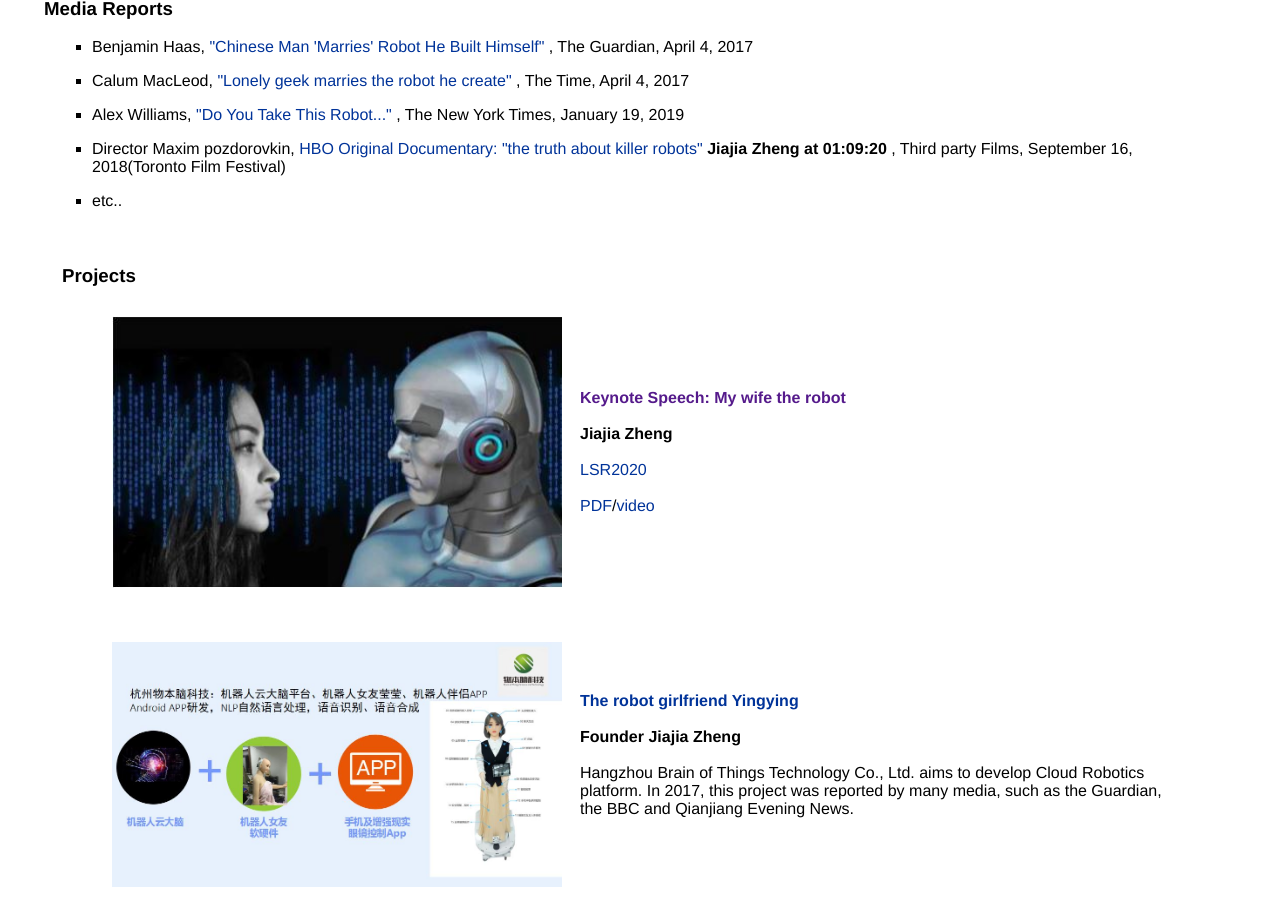
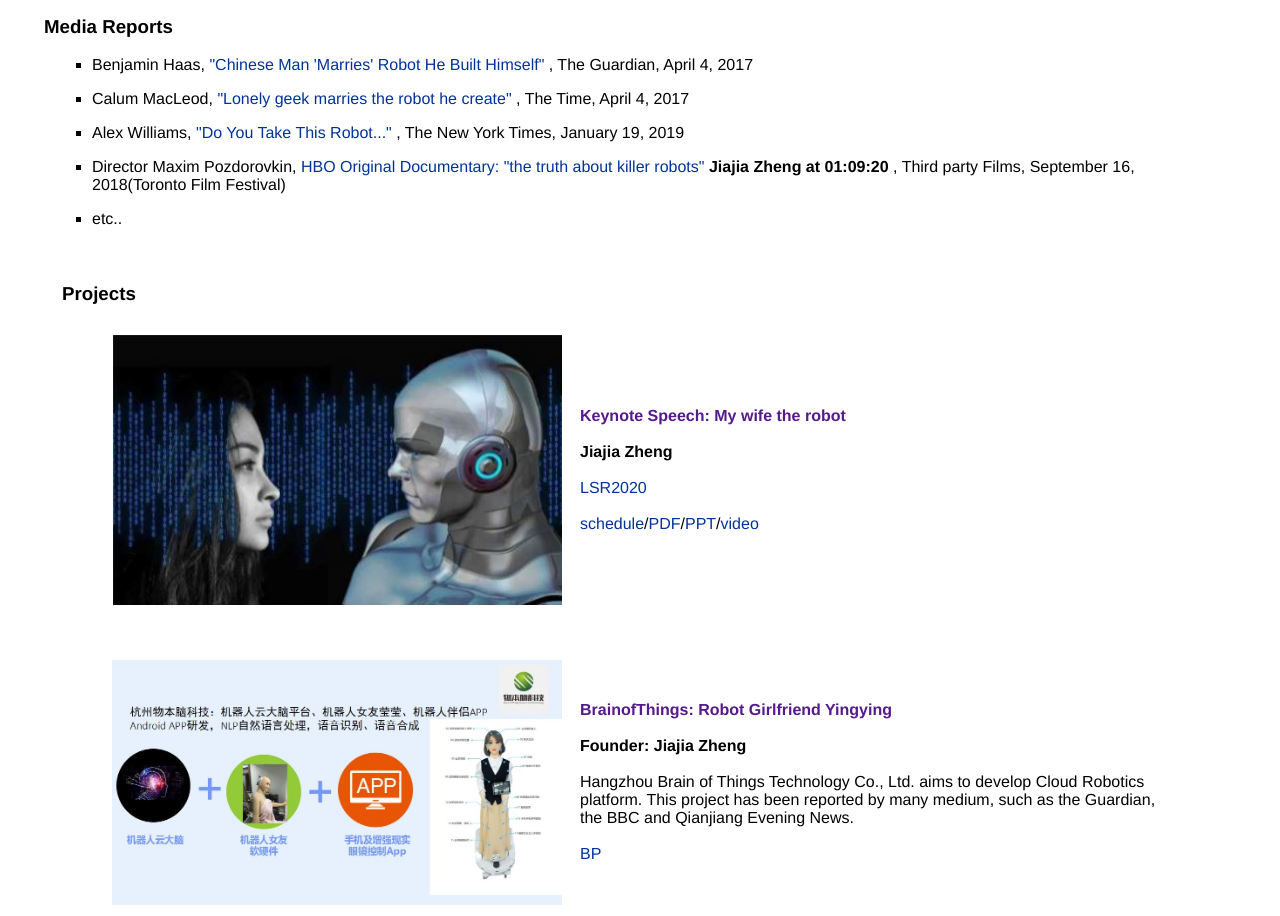
Before and after one commit to happinessjia/happinessjia.github.io, a plain HTML site: page index.html in a window 1280 px wide. Shown: the part 786-1702 px from the top of the page. Drawn offline with Linux system fonts and the light colour scheme.

Commit message:
Initial commit

```diff
--- a/index.html
+++ b/index.html
@@ -14,7 +14,7 @@
 <div>
 Robotics Software Engineer
 Graduated from<a href="https://www.zju.edu.cn/"> Zhejiang University</a><br>
-<a href="http://eagle.zju.edu.cn/">EAGLE-Lab</a> <a href="http://cs.zju.edu.cn/">Computer Science</a>  <br>
+<a href="http://eagle.zju.edu.cn/">EAGLE-Lab</a> <a href="http://www.cs.zju.edu.cn/">Computer Science</a>  <br>
 <br> I was a member of  <a href="https://github.com/ZJUDancer">ZJUDancer</a> <a href="http://cse.zju.edu.cn/">Control Science</a><br>
 
 <b>Email:</b> <tt>happiness dot jiazheng at gmail dot com</tt><br>
@@ -45,10 +45,10 @@ which.style.display="block"
 I obtained my Master's and Bachelor's degrees from Zhejiang University in 2011 and 2008. I participated in the Robocup competition in 2006, and won the first prize in the RoboCup Soccer-Simulation 2D League. I also developed the first visual perception system for ZJUDancer,which won the 1nd Place of RoboCup China Open 2007 in Soccer Humanoid small size.
 <br>
 <br>
-I have rich experience in robotics research and development. In 2016 I founded the Hangzhou Brain of Things Co., Ltd, and designed robot girlfriend Yingying. This project was reported by many media, such as the Guardian, Qianjiang Evening News.
+In 2016 I founded the Hangzhou Brain of Things Co., Ltd, and designed robot girlfriend Yingying. This project was reported by many medium, such as the Guardian, Qianjiang Evening News.
 <br>
 <br>
-Robots will reshape human society, who will reshape the robot? Like many AI researchers, I have a dream of letting robots into thousands of households. I would like to devote myself to this long-term goal. <b>Now I am planning to apply for further study and research opportunities in academic institutions.</b>
+Robots will reshape human society, who will reshape the robot? I have rich experience in robotics research and development. Like many other AI researchers, I have a dream of letting robots into thousands of households. I would like to devote myself to this long-term goal. I am interested in the field of embodied AI, applying more AI technologies to autonomous agents. <b>Now I am planning to apply for further study and research opportunities in academic institutions.</b>
 <br>
 <br>
 Please contact me if you would like to offer me an opportunity.
@@ -60,10 +60,10 @@ Please contact me if you would like to offer me an opportunity.
 <ul>
     <li> (Keynote Speech) Jiajia Zheng, "My wife the robot", in 5th International Congress on Love&Sex with Robots, December 7-8, 2020, Online</li>
 	<li> (Conference Paper) Jiajia Zheng, Wei Chen, Lijun Zhang, Jiajun Bu, Chun Chen, "A Metric for Measuring Members' Contribution to Information Propagation in Social Network Sites", in 12th International Asia-Pacific Web Conference, 6-8 April, 2010, Busan, Korea</li>
-	<li> (Graduate thesis)Friends Recommendation Based on Graph Ranking on Social Network Site, graduate thesis, 2011</li>
-	<li> (Undergraduate thesis)Design and Implementation of a General Platform for Mobile Robots, undergraduate thesis, 2008</li>
-	<li> (Software Copyright)Robot Companion, Registration Number: 2019SRE013410</li>
-	<li> (Software Copyright)Eagle Robot System Control Software, Registration Number: 2009SR00750</li>
+	<li> (Graduate thesis) Friends Recommendation Based on Graph Ranking on Social Network Site, graduate thesis, 2011</li>
+	<li> (Undergraduate thesis) Design and Implementation of a General Platform for Mobile Robots, undergraduate thesis, 2008</li>
+	<li> (Software Copyright) Robot Companion, Registration Number: 2019SRE013410</li>
+	<li> (Software Copyright) Eagle Robot System Control Software, Registration Number: 2009SR00750</li>
 </div>
 
 <div class="section">
@@ -81,7 +81,7 @@ Please contact me if you would like to offer me an opportunity.
 </ul>
 
 <ul>
-<li> Director Maxim pozdorovkin, <a href="https://en.wikipedia.org/wiki/The_Truth_About_Killer_Robots">HBO Original Documentary: "the truth about killer robots"</a> <b>Jiajia Zheng at 01:09:20</b> , Third party Films, September 16, 2018(Toronto Film Festival)
+<li> Director Maxim Pozdorovkin, <a href="https://en.wikipedia.org/wiki/The_Truth_About_Killer_Robots">HBO Original Documentary: "the truth about killer robots"</a> <b>Jiajia Zheng at 01:09:20</b> , Third party Films, September 16, 2018(Toronto Film Festival)
 </ul>
 
 <ul>
@@ -106,7 +106,7 @@ Please contact me if you would like to offer me an opportunity.
 <td width="38%" valign="middle"><p><img src="./jiazheng/LSR2020.jpg" width="450" alt="" style="border-style: none" align="top"></p></td>
 <td width="62%" valign="middle"><p>
     <b><a href=""> Keynote Speech: My wife the robot</a></b><br><br><b>Jiajia Zheng</b><br><br> <a href="https://www.lovewithrobots.com/">LSR2020</a> <br><br>
-<a href="https://iamzhengjiajiacom.files.wordpress.com/2021/01/my-wife-the-robot-speech-2.pdf">PDF</a>/<a href="https://videos.files.wordpress.com/niyHyTcp/my-wife-the-robot_hd.mp4">video</a>
+<a href="https://iamzhengjiajiacom.files.wordpress.com/2022/11/love-and-sex-with-robots-schedule-of-speakers.pdf">schedule</a>/<a href="https://iamzhengjiajiacom.files.wordpress.com/2021/01/my-wife-the-robot-speech-2.pdf">PDF</a>/<a href="https://iamzhengjiajiacom.files.wordpress.com/2022/11/my-wife-the-robot.pptx">PPT</a>/<a href="https://videos.files.wordpress.com/niyHyTcp/my-wife-the-robot_hd.mp4">video</a>
 </p>
 <p></p></td>
 </tr>
@@ -116,8 +116,8 @@ Please contact me if you would like to offer me an opportunity.
 <tbody><tr>
 <td width="38%" valign="middle"><p><img src="./jiazheng/brainofthings.jpg" width="450" alt="" style="border-style: none" align="top"></p></td>
 <td width="62%" valign="middle"><p>
-    <b><a href="https://www.theguardian.com/world/2017/apr/04/chinese-man-marries-robot-built-himself">The robot girlfriend Yingying</a></b><br><br>
-<b>Founder Jiajia Zheng</b>	<br><br>Hangzhou Brain of Things Technology Co., Ltd. aims to develop Cloud Robotics platform. In 2017, this project was reported by many media, such as the Guardian, the BBC and Qianjiang Evening News. <br><br>
+    <b><a href="">BrainofThings: Robot Girlfriend Yingying</a></b><br><br>
+<b>Founder: Jiajia Zheng</b>	<br><br>Hangzhou Brain of Things Technology Co., Ltd. aims to develop Cloud Robotics platform. This project has been reported by many medium, such as the Guardian, the BBC and Qianjiang Evening News. <br><br><a href="https://iamzhengjiajiacom.files.wordpress.com/2022/11/businessplan_brainofthings.pdf">BP</a>
 </p>
 <p></p></td>
 </tr>
@@ -153,7 +153,7 @@ Please contact me if you would like to offer me an opportunity.
 <tbody><tr>
 <td width="38%" valign="middle"><p><img src="./jiazheng/zjudancer_visualperception.jpg" width="450" alt="" style="border-style: none" align="top"></p></td>
 <td width="62%" valign="middle"><p>
-    <b><a href="https://www.robocup.org/leagues/29">RoboCupSoccer Humanoid KidSize-ZJUDancer</a></b><br><br><b>ZJUDancer won the first Place in the 2007 China Open RoboCup competition.</b><br><br> <b>Jiajia Zheng</b> developed the first visual perception system for ZJUDancer. The vision system captures the information on the football field through the monocular camera, analyzes and identifies the key objects such as the ball, goal, robot and pillar on the field. Based on the visual perception information, the robot adopts the strategies of shooting, passing and dribbling to kick the ball into the opponent's goal to win the score.<br><br>
+    <b><a href="https://www.robocup.org/leagues/29">RoboCupSoccer Humanoid KidSize-ZJUDancer</a></b><br><br><b>ZJUDancer won the first Place in the 2007 China Open RoboCup competition.</b><br><br> <b>Jiajia Zheng</b> developed the first visual perception system for ZJUDancer. The vision system captures image information on the football field through the monocular camera, then analyzes images and identifies the key objects such as the ball, goal, robot and pillar on the field. Based on the visual perception information, the robot adopts the strategies of shooting, passing or dribbling to kick the ball into the opponent's goal to win the score.<br><br>
 
 <a href="https://videos.files.wordpress.com/UCVrIQTG/zjudancer_hd.mp4">video</a>
 </p>
```
Also changed, not shown: jiazheng/APWeb2010.jpg.
